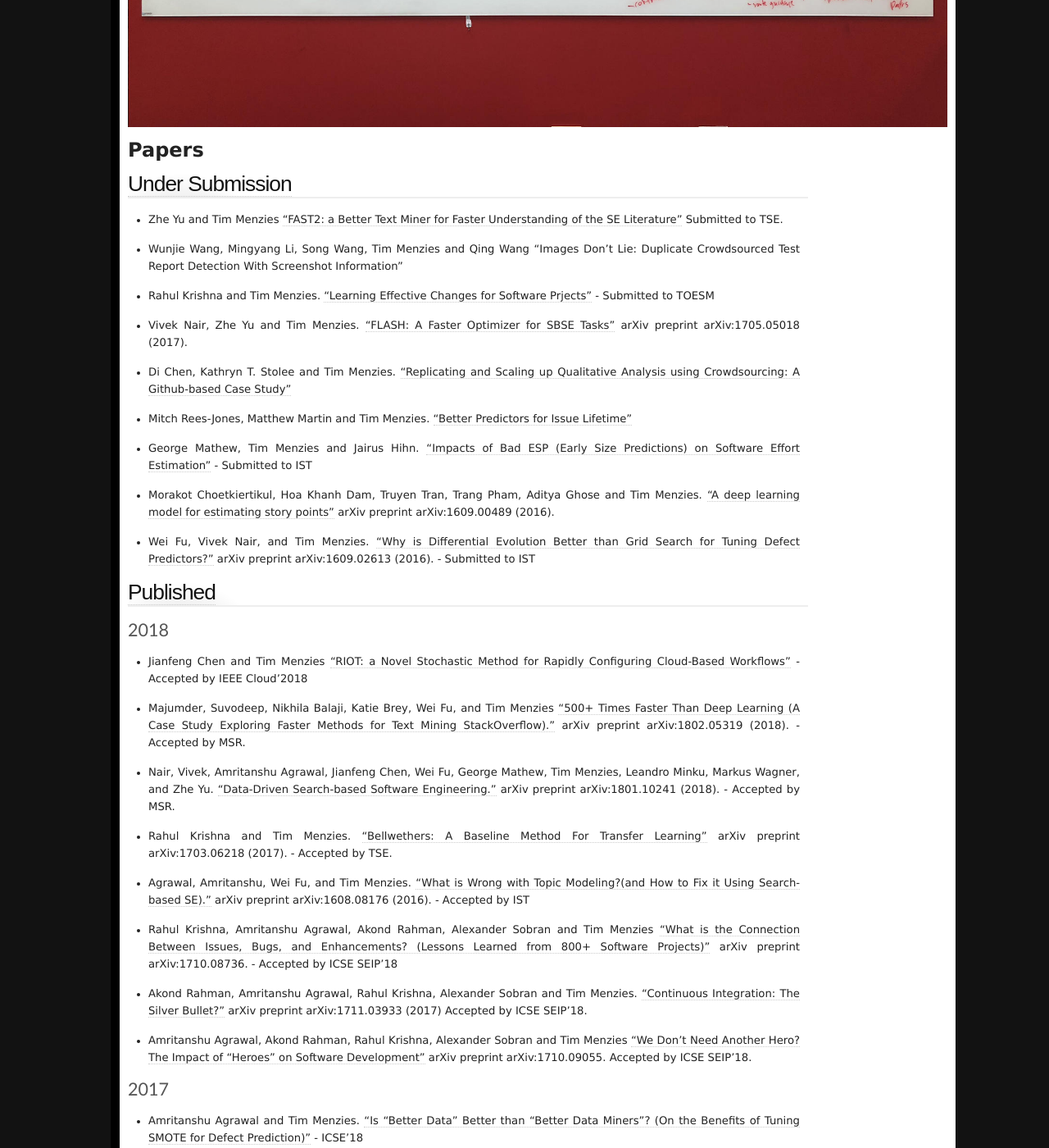
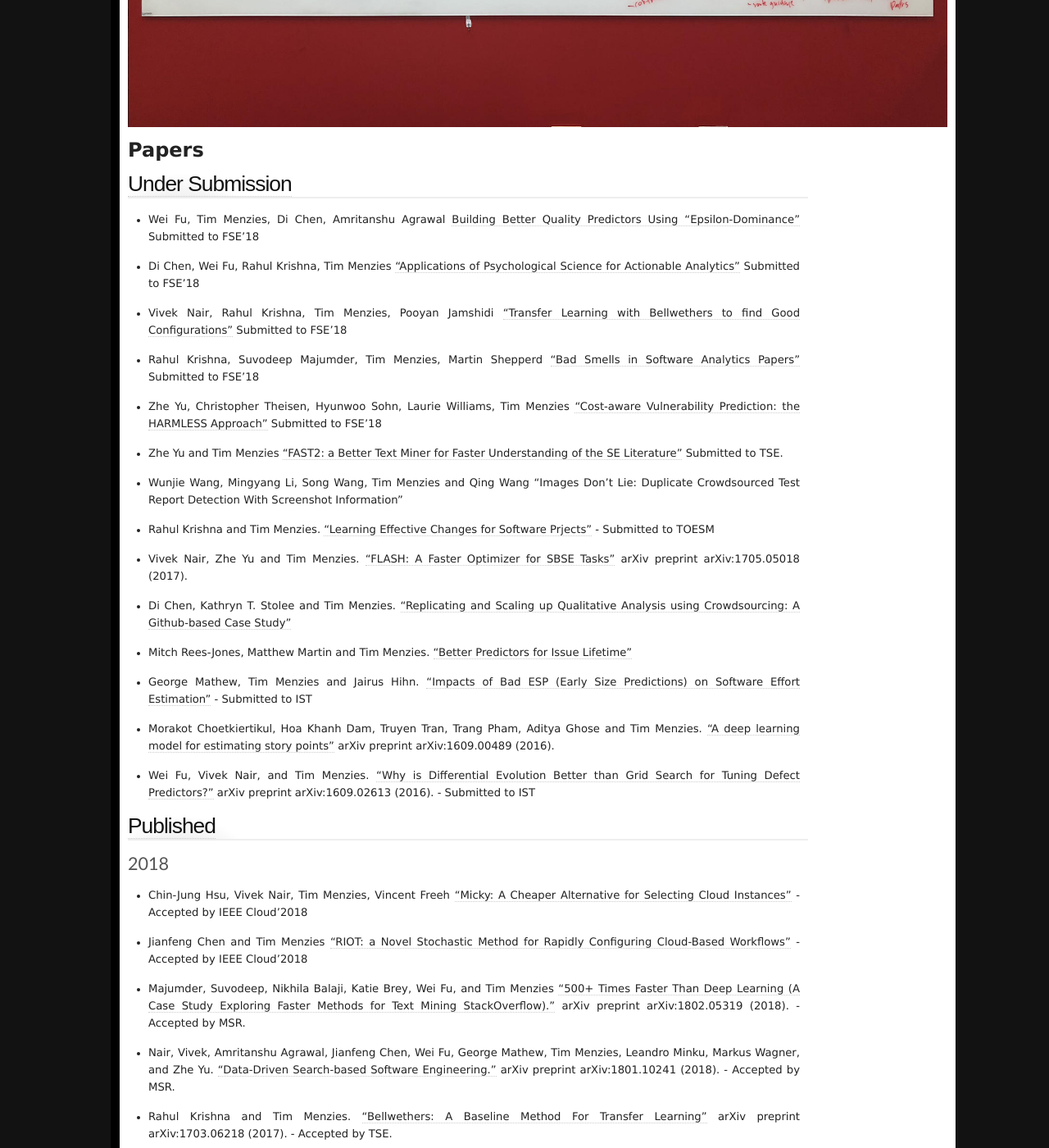
Before and after one commit to ai-se/ai-se.github.io, a Jekyll site: the page built from papers/index.html, in a window 1280 px wide and 1400 px high, scrolled down 683 px. Shown: the whole window at 82% size. Built offline with Jekyll 4.4.1, drawn with Linux system fonts in a browser that asks for light colours; some of the changed text lies outside the part shown.

Commit message:
update pubs

```diff
--- a/papers/_posts/2016-12-31-Papers.md
+++ b/papers/_posts/2017-04-22-Papers.md
@@ -5,6 +5,8 @@ author: Admin
 excerpt: ""
 ---
 ### 2018
+
++ Chin-Jung Hsu, Vivek Nair, Tim Menzies, Vincent Freeh ["Micky: A Cheaper Alternative for Selecting Cloud Instances"](https://arxiv.org/abs/1803.05587) - Accepted by IEEE Cloud'2018
 
 + Jianfeng Chen and Tim Menzies ["RIOT: a Novel Stochastic Method for Rapidly Configuring Cloud-Based Workflows"](https://arxiv.org/pdf/1708.08127.pdf) - Accepted by IEEE Cloud'2018
 
@@ -24,9 +26,11 @@ excerpt: ""
 
 ### 2017
 
++ Akond Rahman, Amritanshu Agrawal, Rahul Krishna, Alexander Sobran, Tim Menzies ["Doing" Agile versus "Being" Agile. Empirical Results from 250+ Projects](https://arxiv.org/abs/1711.03933) - ICSE SEIP 2018
+
 + Amritanshu Agrawal and Tim Menzies. ["Is "Better Data" Better than "Better Data Miners"? (On the Benefits of Tuning SMOTE for Defect Prediction)"](https://arxiv.org/pdf/1705.03697.pdf) -  ICSE'18
 
-+ Jianfeng Chen, Vivek Nair, Rahul Krishna, and Tim Menzies.  ["Sampling as a Baseline Optimizer for Search-based Software Engineering"](https://arxiv.org/abs/1608.07617) arXiv preprint arXiv:1608.07617 (2016). - TSE.
++ Jianfeng Chen, Vivek Nair, Rahul Krishna, and Tim Menzies.  ["Sampling as a Baseline Optimizer for Search-based Software Engineering"](https://arxiv.org/abs/1608.07617) - TSE.
 
 + Zhe Yu, Nicholas A. Kraft and Tim Menzies. ["Finding Better Active Learners for Faster Literature Reviews
 "](https://arxiv.org/pdf/1612.03224) -  EMSE
@@ -47,7 +51,7 @@ excerpt: ""
 
 + George Mathew, Tim Menzies, Neil A. Ernst, and John Klein. ["Shorter Reasoning About Larger Requirements Models"](https://arxiv.org/pdf/1702.05568.pdf). RE '17
 
-+ George Mathew, Amritanshu Agrawal and Tim Menzies. ["Trends in Topics at SE Conferences (1993-2013)"](https://arxiv.org/pdf/1608.08100v1.pdf). ICSE '17
++ George Mathew, Amritanshu Agrawal and Tim Menzies. ["A Method for Finding Trends in Software Research"](https://arxiv.org/pdf/1608.08100v6.pdf). TSE
 
 + Tim Menzies, Ye Yang, George Mathew, Barry Boehm and Jairus Hihn. ["Negative Results for Software Effort Estimation"](https://arxiv.org/pdf/1609.05563) - Empirical Software Engineering 22.5 (2017): 2658-2683.
 
--- a/papers/_posts/2016-12-31-UnderReview.md
+++ b/papers/_posts/2017-04-22-UnderReview.md
@@ -5,8 +5,17 @@ author: Admin
 excerpt: ""
 ---
 
++ Wei Fu, Tim Menzies, Di Chen, Amritanshu Agrawal [Building Better Quality Predictors Using "Epsilon-Dominance"](https://arxiv.org/abs/1803.04608) Submitted to FSE'18
+
++ Di Chen, Wei Fu, Rahul Krishna, Tim Menzies ["Applications of Psychological Science for Actionable Analytics"](https://arxiv.org/abs/1803.05067) Submitted to FSE'18
+
++ Vivek Nair, Rahul Krishna, Tim Menzies, Pooyan Jamshidi ["Transfer Learning with Bellwethers to find Good Configurations"](https://arxiv.org/abs/1803.03900) Submitted to FSE'18
+
++ Rahul Krishna, Suvodeep Majumder, Tim Menzies, Martin Shepperd ["Bad Smells in Software Analytics Papers"](https://arxiv.org/abs/1803.05518) Submitted to FSE'18
+
++ Zhe Yu, Christopher Theisen, Hyunwoo Sohn, Laurie Williams, Tim Menzies ["Cost-aware Vulnerability Prediction: the HARMLESS Approach"](https://arxiv.org/pdf/1803.06545.pdf) Submitted to FSE'18
+
 + Zhe Yu and Tim Menzies ["FAST2: a Better Text Miner for Faster Understanding of the SE Literature"](https://arxiv.org/pdf/1705.05420.pdf) Submitted to TSE.
-
 
 + Wunjie Wang, Mingyang Li, Song Wang, Tim Menzies and Qing Wang "Images Don’t Lie: Duplicate Crowdsourced Test Report Detection With Screenshot Information"
 
@@ -24,5 +33,4 @@ excerpt: ""
 
 + Morakot Choetkiertikul, Hoa Khanh Dam, Truyen Tran, Trang Pham, Aditya Ghose and Tim Menzies. ["A deep learning model for estimating story points"](https://arxiv.org/pdf/1609.00489) arXiv preprint arXiv:1609.00489 (2016).
 
-
 + Wei Fu, Vivek Nair, and Tim Menzies. ["Why is Differential Evolution Better than Grid Search for Tuning Defect Predictors?"](http://arxiv.org/abs/1609.02613) arXiv preprint arXiv:1609.02613 (2016). - Submitted to IST
```
